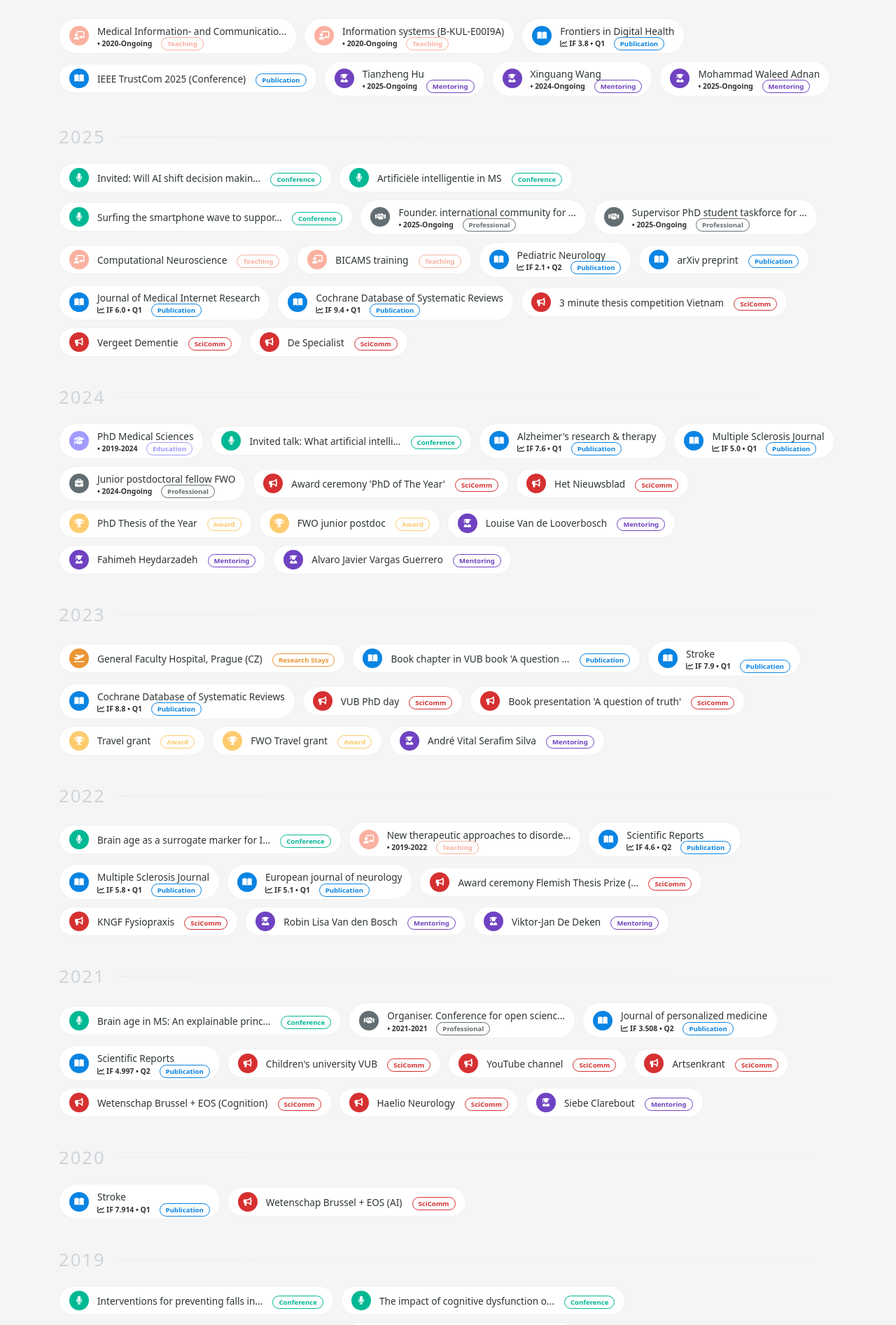
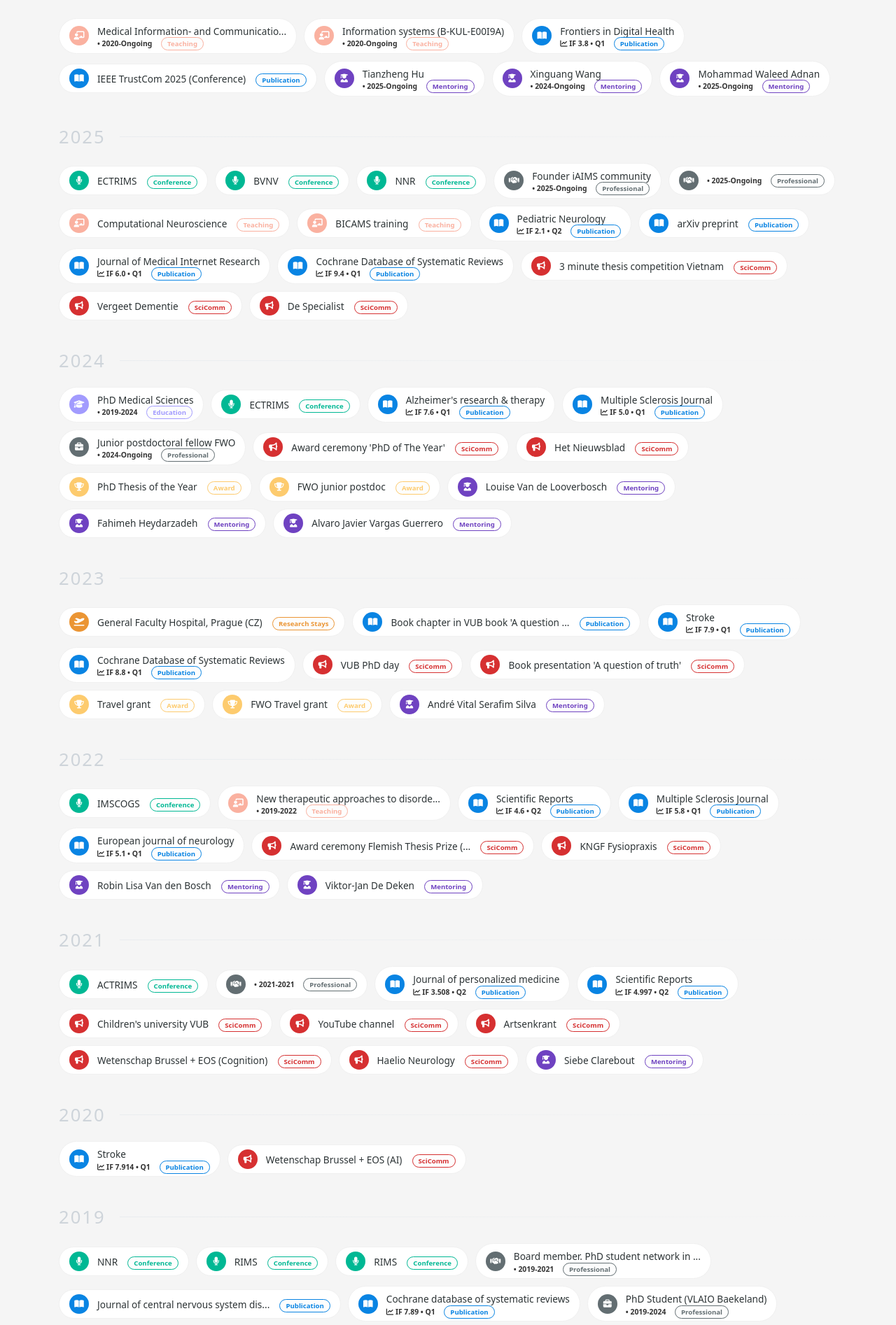
Before and after one commit to Sdniss/Sdniss.github.io, a Jekyll site: the page built from _pages/academic_journey.html, in a window 1280 px wide. Shown: the part 961-2855 px from the top of the page at 70% size. Built offline with Jekyll 4.4.1, drawn with Linux system fonts in a browser that asks for light colours; some of the changed text lies outside the part shown.

Commit message:
Add info + Linkedin link option

```diff
--- a/_data/conferences.yml
+++ b/_data/conferences.yml
@@ -2,48 +2,65 @@
 summary: "I presented at 7 international conferences in multiple sclerosis and neurorehabilitation, including two invited talks at the largest MS conference worldwide (ECTRIMS)."
 entries:
   - org: "ECTRIMS"
-    title: "Invited: Will AI shift decision making in favor of the PwMS in the next decade?"
+    title: "Will AI shift decision making in favor of the PwMS in the next decade?"
     location: "Barcelona (ES)"
     year: 2025
-    invited: true
+    summary: "Invited talk during the Nursing session at ECTRIMS on 'Shared decision making and digitalisation'"
+    link: "https://pag.virtual-meeting.org/congrex/ectrims2025/en-GB/pag/session/67907"
+    figure: "/assets/photos/ECTRIMS_2025.jpg"
 
   - org: "BVNV"
     title: "Artificiële intelligentie in MS"
-    location: "Blankenberge (B)"
+    location: "Blankenberge (BE)"
     year: 2025
+    summary: "Talk at the annual conference of the Belgian Society for Neurological Nurses"
 
   - org: "NNR"
     title: "Surfing the smartphone wave to support clinical practice"
     location: "Maastricht (NL)"
     year: 2025
+    summary: "Talk in the workshop on 'Advances in Neuropsychology: Innovations in Cognitive Assessment and Intervention', together with Dr. Delphine Van Laethem."
+    figure: "/assets/photos/NNR_2025.jpg"
 
   - org: "ECTRIMS"
-    title: "Invited talk: What artificial intelligence tools are ready for MS clinical practice"
+    title: "What artificial intelligence tools are ready for MS clinical practice"
     location: "Copenhagen (DK)"
     year: 2024
     invited: true
+    link: "https://apps.congrex.com/ectrims2024/en-GB/pag/presentation/360049"
+    summary: "Invited talk for the educational session on 'Clinical implications of digital monitoring and artificial intelligence in MS and related disorders'"
+    figure: "/assets/photos/ECTRIMS_2024.jpg"
+    linkedin_post_link: "https://www.linkedin.com/posts/stijndenissen_mscare-collaboration-multidisciplinarity-activity-7242981853815607297-nSt1?utm_source=share&utm_medium=member_desktop&rcm=ACoAACWeMHoBUf4M7YGORqicoRFAyNZ2cV68jq0"
 
   - org: "IMSCOGS"
     title: "Brain age as a surrogate marker for IPS in MS"
     location: "Bordeaux (FR)"
     year: 2022
+    link: "https://imscogs2022.sciencesconf.org/data/IMSCOGS_2022_Program.pdf"
+    summary: "Talk about our work on brain age as a cognitive surrogate marker (cfr publications)"
 
   - org: "ACTRIMS"
     title: "Brain age in MS: An explainable principal component of brain MRI and potential sensitive cognitive biomarker"
     location: "Virtual"
     year: 2021
+    summary: "Recorded virtual talk (due to COVID-19) at the NAIMS Symposium on 'Big Data and Machine Learning with MRI in Multiple Sclerosis'"
+    link: "https://www.naimscooperative.org/2021-naims-symposium"
 
   - org: "NNR"
     title: "Interventions for preventing falls in people after stroke"
     location: "Maastricht (NL)"
     year: 2019
+    summary: "Platform presentation on the results of the update of the 2013 Cochrane review on fall prevention post-stroke."
 
   - org: "RIMS"
     title: "The impact of cognitive dysfunction on locomotor rehabilitation potential in MS"
-    location: "Ljubljana (Sl)"
+    location: "Ljubljana (SL)"
     year: 2019
+    summary: "Platform presentation on an analysis of rehabilitation data at the National Multiple Sclerosis Center of Melsbroek. (cfr. publications)"
 
   - org: "RIMS"
     title: "The effects of multidisciplinary rehabilitation in MS"
-    location: "Ljubljana (Sl)"
+    location: "Ljubljana (SL)"
     year: 2019
+    summary: "Platform presentation on an analysis of rehabilitation data at the National Multiple Sclerosis Center of Melsbroek."
+    link: "https://eu.eventscloud.com/ehome/200180839/scientificprogramme/"
--- a/_data/education.yml
+++ b/_data/education.yml
@@ -15,7 +15,7 @@
     pdf: "/assets/pdf/publications/Denissen_Stijn_PhD_thesis_30.01.2024.pdf"
     figure: "/assets/images/pub-figures/cover_image_PhD_Stijn.png"
     figure-license: "CC BY 4.0"
-    key_finding: "My PhD investigated three ways to deal with scarce data to investigate the relationship between structural brain MRI and cognitive impairment in people with MS with AI:<br>
+    summary: "My PhD investigated three ways to deal with scarce data to investigate the relationship between structural brain MRI and cognitive impairment in people with MS with AI:<br>
     1. Designing a smartphone application for cognitive screening in MS (ico<b>gnition</b>)<br>
     2. Leveraging large healthy control databases to predict 'brain age' as in-between step<br>
     3. Establishing a real-world federated learning network to train models without sharing data
@@ -34,7 +34,7 @@
       - "Grade: Cum Laude"
     link: "https://scriptiebank.be/scriptie/2018/trunk-rehabilitation-different-recovery-phases-post-stroke-systematic-review-and-meta"
     pdf: "/assets/pdf/publications/Master_Thesis_Stijn_Anne.pdf"
-    key_finding: "
+    summary: "
     Selective trunk exercises, sitting reaching protocol and weight-shift training seem to provide beneficial effects for treating trunk impairment post-stroke.
     Furthermore, all protocols had superior effects on some phases post-stroke compared to control therapy.
     This thesis served as a first step towards a Cochrane review by Thijs et al. 2023."
--- a/_data/organisations.yml
+++ b/_data/organisations.yml
@@ -2,6 +2,8 @@
 
 research_engagement:
   - org: "iAIMS"
+    title: "Founder iAIMS community"
+    summary: "Lorem ipsum sit amet ..."
     role: "Founder. international community for AI in MS."
     link: "https://iaims.org"
     location: "International"
--- a/_data/publications.yml
+++ b/_data/publications.yml
@@ -16,6 +16,7 @@
     pdf: "/assets/pdf/publications/denissen-2026-federated.pdf"
     figure: "/assets/images/pub-figures/denissen-2026-federated.webp"
     figure-license: "CC BY 4.0"
+    linkedin_post_link: "https://www.linkedin.com/posts/stijndenissen_federatedlearning-realworld-international-share-7441826504428285952-eSQt?utm_source=share&utm_medium=member_desktop&rcm=ACoAACWeMHoBUf4M7YGORqicoRFAyNZ2cV68jq0"
 
   - authors: "Xinguang Wang, Nguyen Linh Trung, Oliver Y. Chen, Jeroen Van Schependom, Stijn Denissen and Guy Nagels"
     year: 2026
--- a/_includes/node_pill.html
+++ b/_includes/node_pill.html
@@ -71,6 +71,13 @@
         </div>
       {% endif %}
 
+      {% if include.item.summary %}
+        <div class="key-finding-box">
+          <i class="fa-solid fa-star"></i>
+          <span><b>Summary:</b><br>{{ include.item.summary }}</span>
+        </div>
+      {% endif %}
+
       {% if include.item.keywords %}
         <div class="keyword-container">
           {% for tag in include.item.keywords %}
@@ -91,6 +98,10 @@
         <p><strong>Summary:</strong> {{ include.detail }}</p>
       {% endif %}
 
+      {% if include.item.location %}
+        <p><strong>Location:</strong> {{ include.item.location }}</p>
+      {% endif %}
+
       {% if include.amount %}
         <p><strong>Amount:</strong> {{ include.amount }}</p>
       {% endif %}
@@ -102,7 +113,9 @@
       {% if include.item.figure %}
         <div class="pub-figure-box">
           <img src="{{ include.item.figure | relative_url }}" class="pub-img">
-          <figcaption style="color:#999999; font-size: 10px">Licensed under: {{ include.item.figure-license }}</figcaption>
+          {% if include.item.figure-license %}
+            <figcaption style="color:#999999; font-size: 10px">Licensed under: {{ include.item.figure-license }}</figcaption>
+          {% endif %}
         </div>
       {% endif %}
 
@@ -129,6 +142,11 @@
             <a href="{{ include.item.pdf | relative_url }}" download class="pill-link pdf-btn">
               <i class="fa-solid fa-file-pdf"></i> Download PDF
             </a>
+            {% if include.item.linkedin_post_link %}
+              <a href="{{ include.item.linkedin_post_link }}" target="_blank" class="pill-link linkedin-btn">
+                <i class="fa-brands fa-linkedin"></i> View LinkedIn Post
+              </a>
+            {% endif %}
         </div>
       {% else %}
         <div class="pub-actions">
@@ -137,6 +155,11 @@
           {% else %}
             <a href="{{ include.item.link }}" target="_blank" class="pill-link">More information →</a>
           {% endif %}
+          {% if include.item.linkedin_post_link %}
+            <a href="{{ include.item.linkedin_post_link }}" target="_blank" class="pill-link linkedin-btn">
+              <i class="fa-brands fa-linkedin"></i> View LinkedIn Post
+            </a>
+          {% endif %}
         </div>
       {% endif %}
     {% endif %}
--- a/_pages/academic_journey.html
+++ b/_pages/academic_journey.html
@@ -134,7 +134,7 @@
         {% for item in site.data.conferences.entries %}
           {% capture cy %}{{ item.year }}{% endcapture %}
           {% if cy == year %}
-            {% include node_pill.html cat="Conference" icon="microphone" color="#00b894" title=item.title subtitle=item.org detail=item.location item=item %}
+            {% include node_pill.html cat="Conference" icon="microphone" color="#00b894" title=item.org subtitle=item.title item=item %}
           {% endif %}
         {% endfor %}
 
@@ -146,7 +146,7 @@
         {% endfor %}
 
         {% for item in site.data.organisations.research_engagement %}
-          {% if item.start_date == year %}{% include node_pill.html cat="Professional" icon="handshake" color="#636e72" title=item.role subtitle=item.org item=item %}{% endif %}
+          {% if item.start_date == year %}{% include node_pill.html cat="Professional" icon="handshake" color="#636e72" title=item.title subtitle=item.role item=item %}{% endif %}
         {% endfor %}
 
         {% for item in site.data.organisations.student_engagement %}
@@ -648,4 +648,9 @@
   .node-pill[data-invited="true"] {
     border-style: dashed;
   }
+
+  .linkedin-btn {
+      background: #0077b5 !important; /* Official LinkedIn Blue */
+      color: white !important;
+    }
 </style>
```
Also changed, not shown: assets/photos/ECTRIMS_2024.jpg (added), assets/photos/ECTRIMS_2025.jpg (added), assets/photos/NNR_2025.jpg (added).
